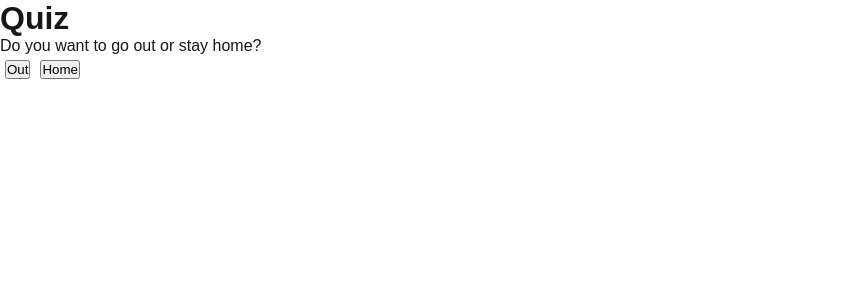
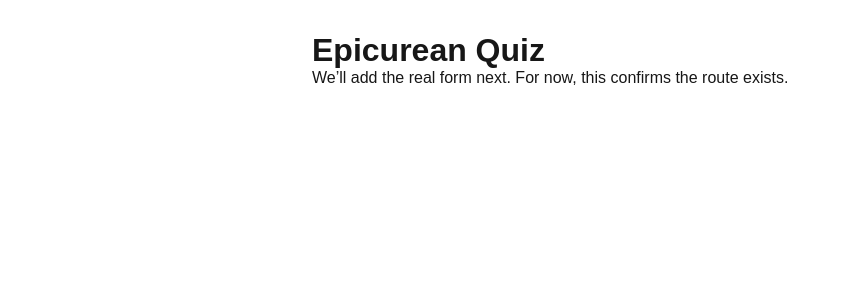
Before and after one commit to epicurean-stack/epicurean, a Next.js app: page /quiz in a window 1280 px wide. Shown: the top 300 px of the page, without its empty margins (0-849 px from the left). Built offline with nearby package versions, Linux system fonts and the light colour scheme.

Commit message:
Update quiz.tsx

```diff
--- a/pages/quiz.tsx
+++ b/pages/quiz.tsx
@@ -1,66 +1,8 @@
-import { useState } from "react";
-import ExperienceCard from "../components/ExperienceCard";
-
 export default function Quiz() {
-  const [step, setStep] = useState(0);
-  const [answers, setAnswers] = useState<any>({});
-  const [results, setResults] = useState<any[]>([]);
-  const [loading, setLoading] = useState(false);
-
-  const questions = [
-    { key: "mode", question: "Do you want to go out or stay home?", options: ["Out", "Home"] },
-    { key: "group", question: "Who are you with?", options: ["Friends", "Family", "WorkCrew"] },
-    { key: "budget_pp", question: "What’s your budget per person?", options: [50, 100, 150] },
-    { key: "party_size", question: "How many people?", options: [2, 4, 6, 8, 10] },
-  ];
-
-  const handleAnswer = (val: any) => {
-    setAnswers({ ...answers, [questions[step].key]: val });
-    if (step + 1 < questions.length) {
-      setStep(step + 1);
-    } else {
-      submitQuiz();
-    }
-  };
-
-  const submitQuiz = async () => {
-    setLoading(true);
-    try {
-      const res = await fetch("/api/recommend", {
-        method: "POST",
-        headers: { "Content-Type": "application/json" },
-        body: JSON.stringify(answers),
-      });
-      const data = await res.json();
-      setResults(data.results || []);
-    } catch (err) {
-      console.error(err);
-    }
-    setLoading(false);
-  };
-
-  if (loading) return <p>Loading your matches...</p>;
-
-  if (results.length > 0) {
-    return (
-      <div>
-        <h1>Your Recommendations</h1>
-        {results.map((exp, i) => (
-          <ExperienceCard key={i} exp={exp} />
-        ))}
-      </div>
-    );
-  }
-
   return (
-    <div>
-      <h1>Quiz</h1>
-      <p>{questions[step].question}</p>
-      {questions[step].options.map((opt) => (
-        <button key={opt} onClick={() => handleAnswer(opt)} style={{ margin: "5px" }}>
-          {opt}
-        </button>
-      ))}
-    </div>
+    <main style={{padding: "2rem", maxWidth: 720, margin: "0 auto"}}>
+      <h1>Epicurean Quiz</h1>
+      <p>We’ll add the real form next. For now, this confirms the route exists.</p>
+    </main>
   );
 }
```
